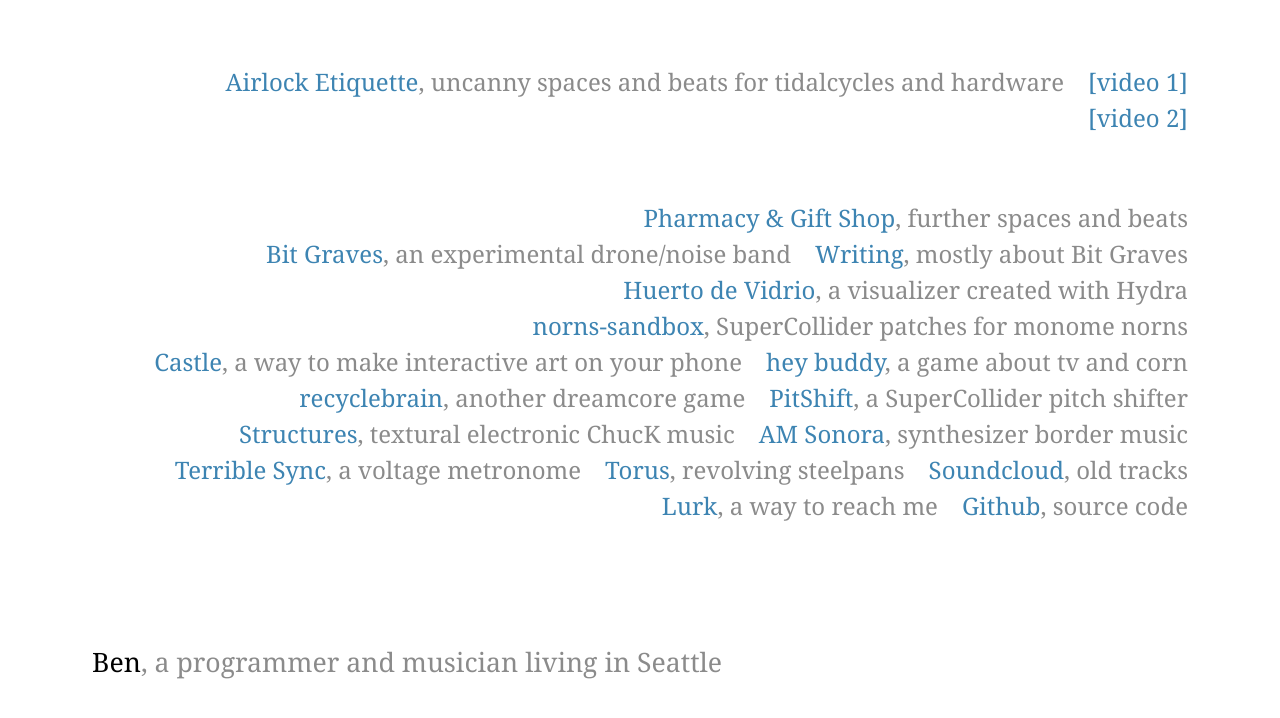
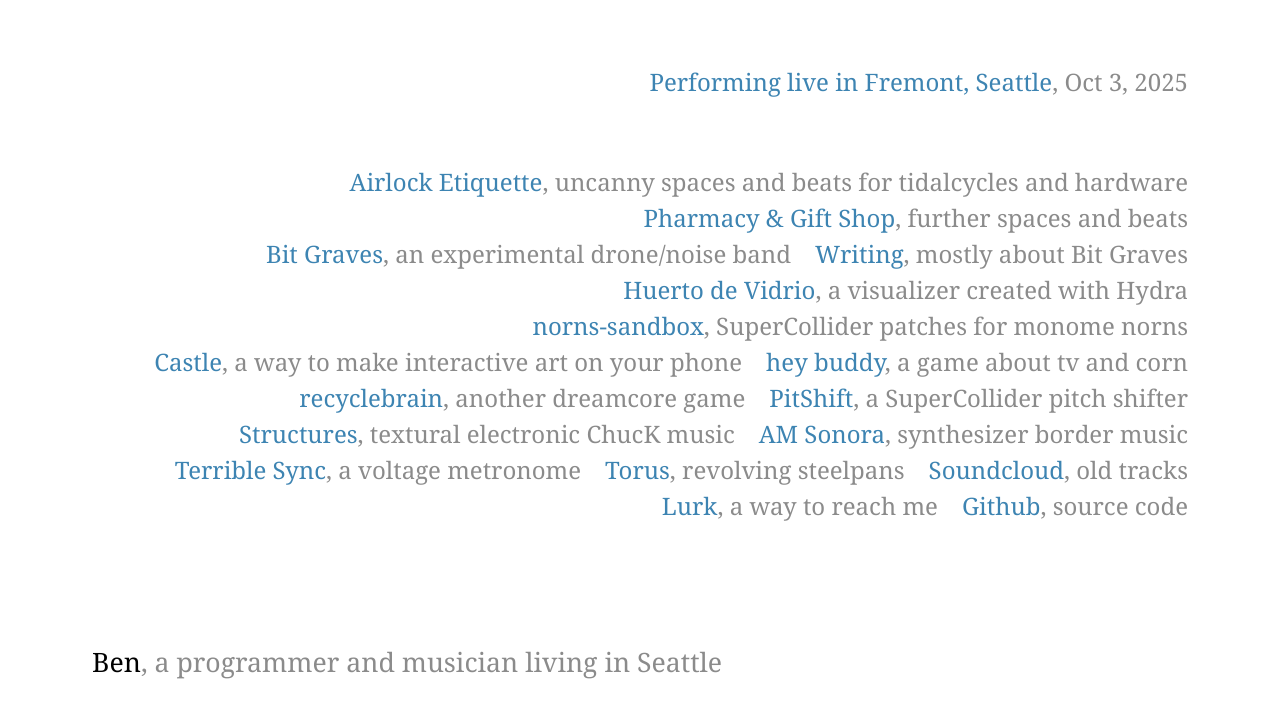
Before and after one commit to terribleben/tb-www, a React (Create React App) app: page / in a window 1280 px wide. Shown: the top 718 px of the page. Built offline with nearby package versions, Linux system fonts and the light colour scheme; the HTML template or start-up script is replaced by a standard one.

Commit message:
live show oct 3 2025

```diff
--- a/src/App.js
+++ b/src/App.js
@@ -7,6 +7,11 @@
     title: "New",
     items: [
       {
+        name: "Performing live in Fremont, Seattle",
+        url: "https://www.instagram.com/accuraci_/p/DPANP18gW6W/",
+        description: "Oct 3, 2025"
+      }
+      /* {
         name: "Airlock Etiquette",
         url: "https://alcala-roth.bandcamp.com/album/airlock-etiquette",
         description: "uncanny spaces and beats for tidalcycles and hardware"
@@ -18,13 +23,18 @@
       {
         name: "[video 2]",
         url: "https://youtu.be/-ajTuql8ZVU"
-      }
+      } */
     ]
   },
   {
     id: "current",
     title: "Recently working on",
     items: [
+      {
+        name: "Airlock Etiquette",
+        url: "https://alcala-roth.bandcamp.com/album/airlock-etiquette",
+        description: "uncanny spaces and beats for tidalcycles and hardware"
+      },
       {
         name: "Pharmacy & Gift Shop",
         url: "https://alcala-roth.bandcamp.com/album/pharmacy-gift-shop",
```
